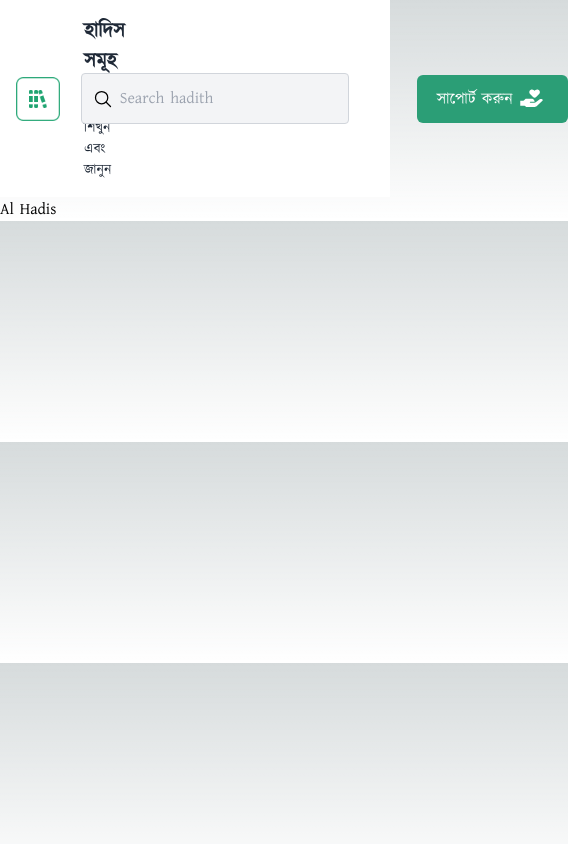
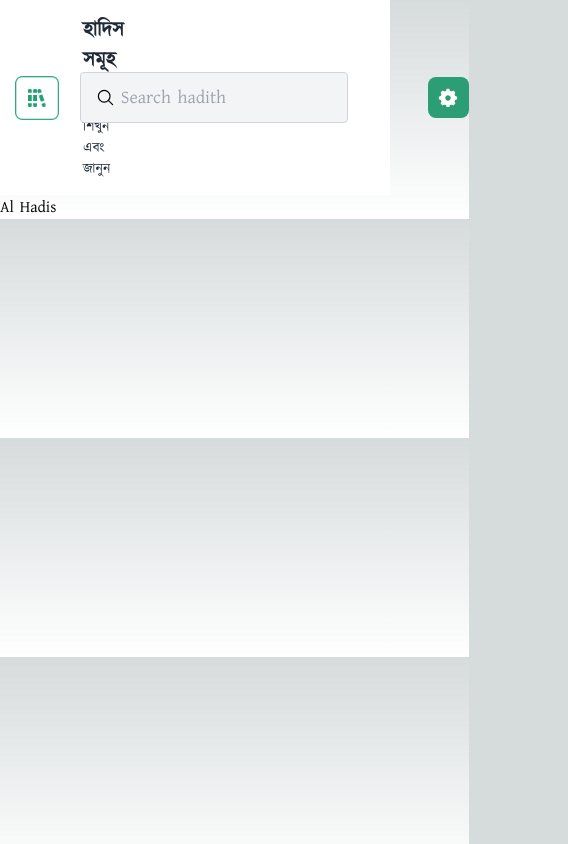
Before and after one commit to rased100/al-hadis, a Next.js app: page / in a window 390 px wide. Shown: the whole page, 568 px wide, since content can reach past the window. Built offline with nearby package versions, Linux system fonts and the light colour scheme.

Commit message:
topnavbar design responsive

```diff
--- a/app/components/SupportBtn.js
+++ b/app/components/SupportBtn.js
@@ -4,7 +4,7 @@ import helpicon from "@/public/images/help-hand.svg";
 
 const SupportBtn = () => {
   return (
-    <button className="flex items-center bg-[#2b9e76] h-[48px] w-[151px] pl-[20px] px-[16px] rounded-md">
+    <button className="xxxlblock hidden flex items-center bg-[#2b9e76] h-[48px] w-[151px] pl-[20px] px-[16px] rounded-md">
       <div className="flex items-center">
         <p className="text-white">সাপোর্ট করুন</p>
         <Image
--- a/app/components/TopNavbar.js
+++ b/app/components/TopNavbar.js
@@ -2,12 +2,13 @@ import Image from "next/image";
 import React from "react";
 import logo from "@/public/images/home-logo.png";
 import { IoSearchOutline } from "react-icons/io5";
+import { RiSettings5Fill } from "react-icons/ri";
 import SupportBtn from "./SupportBtn";
 
 const TopNavbar = () => {
   return (
     <div className="bg-[#ffffff]">
-      <div className="flex items-cemter justify-between p-[16px]">
+      <div className="flex items-cemter justify-between p-[15px]">
         <div className="flex items-center">
           <Image className="" src={logo} alt="ihadis" width={44} height={44} />
           <div className="pl-[24px]">
@@ -21,16 +22,21 @@ const TopNavbar = () => {
         </div>
         <div className="flex items-center">
           <div className="flex items-center">
-            <div className="absolute pl-3">
-              <IoSearchOutline size={20} />
+            <div className="absolute pl-4">
+              <IoSearchOutline size={19} />
             </div>
             <input
               placeholder="Search hadith"
-              className="h-[51px] w-[268px] bg-gray-100 rounded px-[38px] py-2 border border-gray-300"
+              className="text-lg h-[51px] w-[268px] bg-gray-100 rounded pl-[40px] py-2 border border-gray-300  mr-[80px]"
             />
           </div>
-          <div className="pl-[68px]">
-            <SupportBtn />
+          <SupportBtn />
+          <div className="flex items-center justify-center w-[41px] h-[41px] bg-[#2b9e76] rounded-lg">
+            <RiSettings5Fill
+              className="xxlblock hidden"
+              color="#ffffff"
+              size={22}
+            />
           </div>
         </div>
       </div>
--- a/app/globals.css
+++ b/app/globals.css
@@ -16,6 +16,21 @@
   }
 }
 
+/* responsive media */
+/* support */
+@media (min-width: 1536px) and (max-width: 15360px) {
+  .xxxlblock {
+    display: block;
+  }
+}
+/* setting */
+@media (min-width: 0px) and (max-width: 1535px) {
+  .xxlblock {
+    display: block;
+  }
+}
+/* responsive media .end */
+
 body {
   color: rgb(var(--foreground-rgb));
   background: linear-gradient(
```
